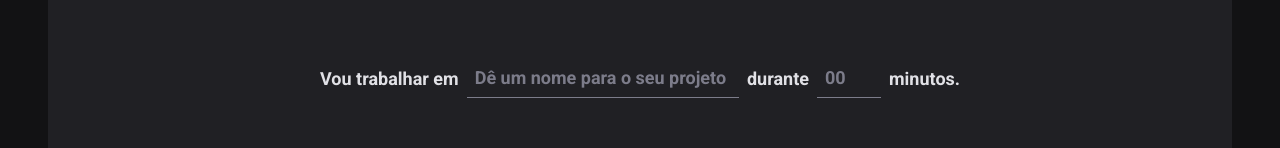
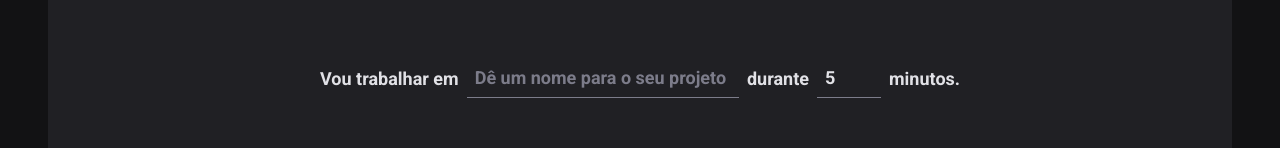
Before and after one commit to enosads/ignite-timer, a React (Vite) app: page / in a window 1280 px wide. Shown: the part 166-314 px from the top of the page. Built offline with nearby package versions, Linux system fonts and the light colour scheme.

Commit message:
Add form validation

```diff
--- a/package.json
+++ b/package.json
@@ -10,11 +10,14 @@
     "lint": "eslint src --ext .ts,.tsx --fix"
   },
   "dependencies": {
+    "@hookform/resolvers": "^2.9.7",
     "phosphor-react": "^1.4.1",
     "react": "^18.2.0",
     "react-dom": "^18.2.0",
+    "react-hook-form": "^7.34.0",
     "react-router-dom": "^6.3.0",
-    "styled-components": "^5.3.5"
+    "styled-components": "^5.3.5",
+    "zod": "^3.18.0"
   },
   "devDependencies": {
     "@rocketseat/eslint-config": "^1.1.3",
--- a/src/pages/Home/index.tsx
+++ b/src/pages/Home/index.tsx
@@ -1,4 +1,5 @@
 import { Play } from 'phosphor-react'
+import * as zod from 'zod'
 import {
   CountDownContainer,
   FormContainer,
@@ -8,18 +9,47 @@
   StartCountdownButton,
   TaskInput,
 } from './styles'
+import { useForm } from 'react-hook-form'
+import { zodResolver } from '@hookform/resolvers/zod'
+
+const newCycleFormValidationSchema = zod.object({
+  minutesAmount: zod
+    .number()
+    .min(5, 'O ciclo precisa ser de no mínimo 5 minutos')
+    .max(60, 'O ciclo precisa ser de no máximo 60 minutos'),
+  task: zod.string().min(1, 'Informe a tarefa'),
+})
+
+type NewCycleFormData = zod.infer<typeof newCycleFormValidationSchema>
 
 export function Home() {
+  const { register, handleSubmit, watch, formState, reset } =
+    useForm<NewCycleFormData>({
+      resolver: zodResolver(newCycleFormValidationSchema),
+      defaultValues: {
+        minutesAmount: 5,
+        task: '',
+      },
+    })
+
+  function handleCreateNewCycle(data: NewCycleFormData) {
+    console.log(data)
+    reset()
+  }
+
+  console.log(formState.errors)
+
+  const isSubmitDisabled = !watch('task')
   return (
     <HomeContainer>
-      <form>
+      <form onSubmit={handleSubmit(handleCreateNewCycle)}>
         <FormContainer>
           <label htmlFor="task">Vou trabalhar em</label>
           <TaskInput
             id="task"
-            type="text"
+            list={'task-suggestions'}
             placeholder={'Dê um nome para o seu projeto'}
-            list={'task-suggestions'}
+            {...register('task')}
           />
           <datalist id={'task-suggestions'}>
             <option value={'Desenvolver o front-end'} />
@@ -35,6 +65,9 @@
             step={5}
             min={5}
             max={60}
+            {...register('minutesAmount', {
+              valueAsNumber: true,
+            })}
           />
           <span>minutos.</span>
         </FormContainer>
@@ -45,7 +78,7 @@
           <span>0</span>
           <span>0</span>
         </CountDownContainer>
-        <StartCountdownButton disabled type="submit">
+        <StartCountdownButton type="submit" disabled={isSubmitDisabled}>
           <Play size={24} />
           Começar
         </StartCountdownButton>
```
Also changed, not shown: 1 other file (tests, documents, lock files or other folders).
